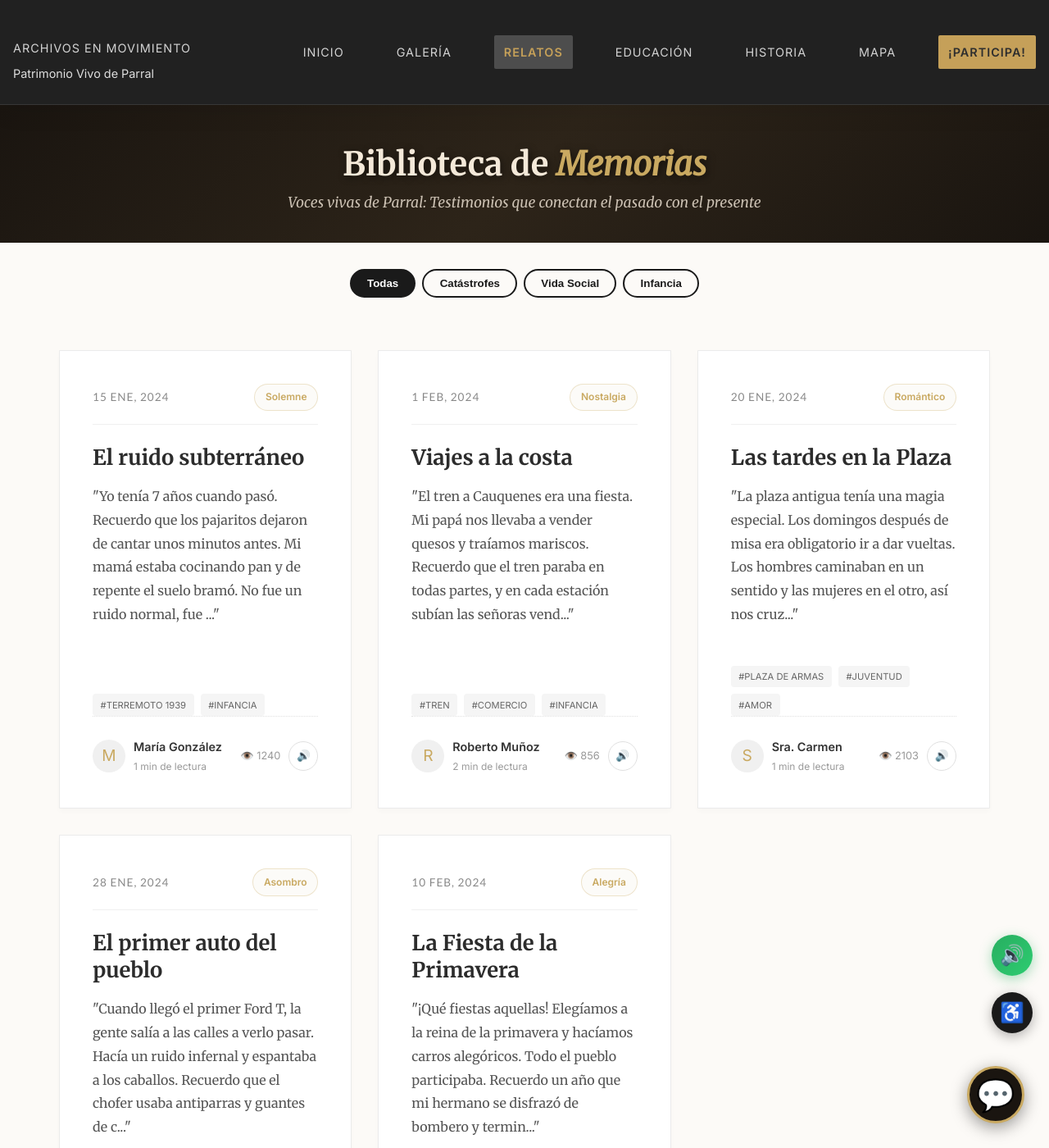
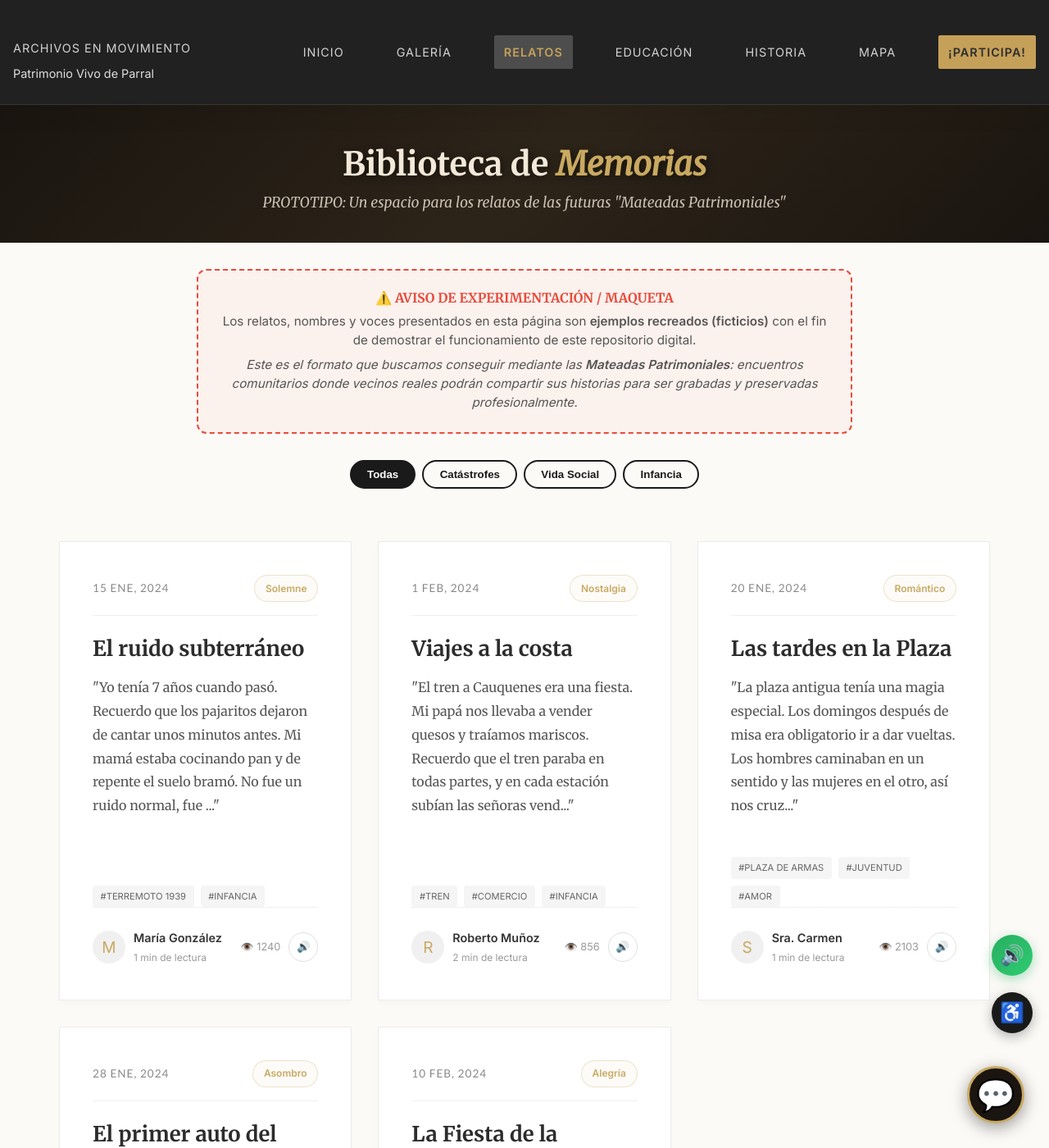
Before and after one commit to Juanpi2024/fotos-parral, a Jekyll site: the page built from relatos.html, in a window 1280 px wide and 1400 px high. Shown: the whole window at 82% size. Built offline with Jekyll 4.4.1, drawn with Linux system fonts in a browser that asks for light colours; some web fonts are replaced.

Commit message:
Fix: galeria fotos cortadas, contraste texto, y demo Memorias para Mateadas

```diff
--- a/relatos.html
+++ b/relatos.html
@@ -228,6 +228,32 @@
             font-size: 0.7rem;
             text-transform: uppercase;
         }
+
+        .demo-notice {
+            background: rgba(231, 76, 60, 0.05);
+            border: 2px dashed #e74c3c;
+            padding: 1.5rem;
+            border-radius: 12px;
+            margin: 2rem auto;
+            max-width: 800px;
+            text-align: center;
+        }
+
+        .demo-notice h4 {
+            color: #e74c3c;
+            font-family: 'Merriweather', serif;
+            margin-bottom: 0.5rem;
+            display: flex;
+            align-items: center;
+            justify-content: center;
+            gap: 10px;
+        }
+
+        .demo-notice p {
+            color: #555;
+            font-size: 0.95rem;
+            line-height: 1.5;
+        }
     </style>
 </head>
 
@@ -260,9 +286,25 @@
     <section class="page-hero">
         <div class="container">
             <h1>Biblioteca de <span class="accent">Memorias</span></h1>
-            <p class="tagline">Voces vivas de Parral: Testimonios que conectan el pasado con el presente</p>
+            <p class="tagline">PROTOTIPO: Un espacio para los relatos de las futuras "Mateadas Patrimoniales"</p>
         </div>
     </section>
+
+    <div class="container">
+        <div class="demo-notice">
+            <h4>⚠️ AVISO DE EXPERIMENTACIÓN / MAQUETA</h4>
+            <p>
+                Los relatos, nombres y voces presentados en esta página son <strong>ejemplos recreados
+                    (ficticios)</strong>
+                con el fin de demostrar el funcionamiento de este repositorio digital.
+            </p>
+            <p style="margin-top: 0.5rem; font-style: italic;">
+                Este es el formato que buscamos conseguir mediante las <strong>Mateadas Patrimoniales</strong>:
+                encuentros comunitarios donde vecinos reales podrán compartir sus historias para ser grabadas y
+                preservadas profesionalmente.
+            </p>
+        </div>
+    </div>
 
     <div class="filters-container">
         <button class="filter-btn active" onclick="filterStories('all')">Todas</button>
@@ -282,17 +324,15 @@
         <a href="participa.html" class="btn-nav" style="margin-top: 1rem; display: inline-block;">Contar mi Historia</a>
     </div>
 
-<<<<<<< HEAD
-    {% include footer.html %}
-
-    <!-- Cargar Datos y Lógica -->
+    <<<<<<< HEAD {% include footer.html %} <!-- Cargar Datos y Lógica -->
         <script src="js/relatos-data.js"></script>
         =======
         <footer>
             <div class="container">
                 <p>&copy; 2025 Archivos en Movimiento. Patrimonio Vivo de Parral.</p>
                 <p style="font-size: 0.9rem;">
-                <a href="metodologia.html" style="color: var(--accent-color); text-decoration: none;">Metodología Ética</a>
+                    <a href="metodologia.html" style="color: var(--accent-color); text-decoration: none;">Metodología
+                        Ética</a>
                     |
                     Modelo replicable para la gestión cultural municipal.
                 </p>
--- a/style.css
+++ b/style.css
@@ -1156,10 +1156,9 @@
 .card-foto-img-container {
     position: relative;
     overflow: hidden;
-    aspect-ratio: 4 / 3;
+    aspect-ratio: 3 / 2;
     margin: 0;
-    background: transparent !important;
-    /* Force transparency to hide baked-in blue bars if image is cropped */
+    background: #1a1510 !important;
     display: flex;
     align-items: center;
     justify-content: center;
@@ -1756,11 +1755,11 @@
 }
 
 .colorear-img-container {
-    height: 250px;
+    aspect-ratio: 4 / 3;
     overflow: hidden;
     margin-bottom: 1rem;
     border-radius: var(--card-radius-sm);
-    background: transparent;
+    background: #f5f0eb;
     display: flex;
     align-items: center;
     justify-content: center;
@@ -1769,7 +1768,7 @@
 .colorear-img {
     width: 100%;
     height: 100%;
-    object-fit: cover;
+    object-fit: contain;
     transition: transform 0.5s ease;
 }
 
@@ -1919,7 +1918,7 @@
     }
 
     .colorear-img-container {
-        height: 160px;
+        aspect-ratio: 4 / 3;
     }
 
     .close-modal {
```
Also changed, not shown: educacion.html (+4 -3 lines), js/relatos-loader.js (+11 -8 lines). Lines whose indentation alone changed are shown as unchanged.
